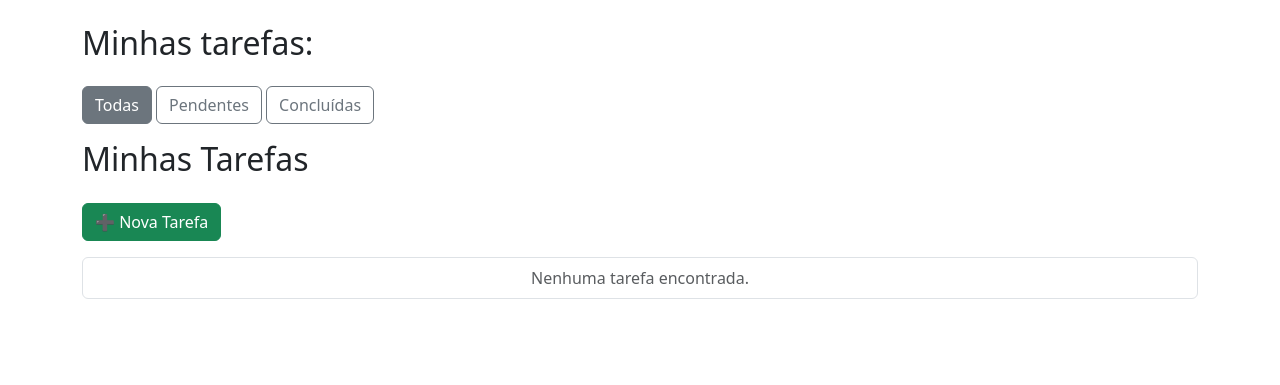
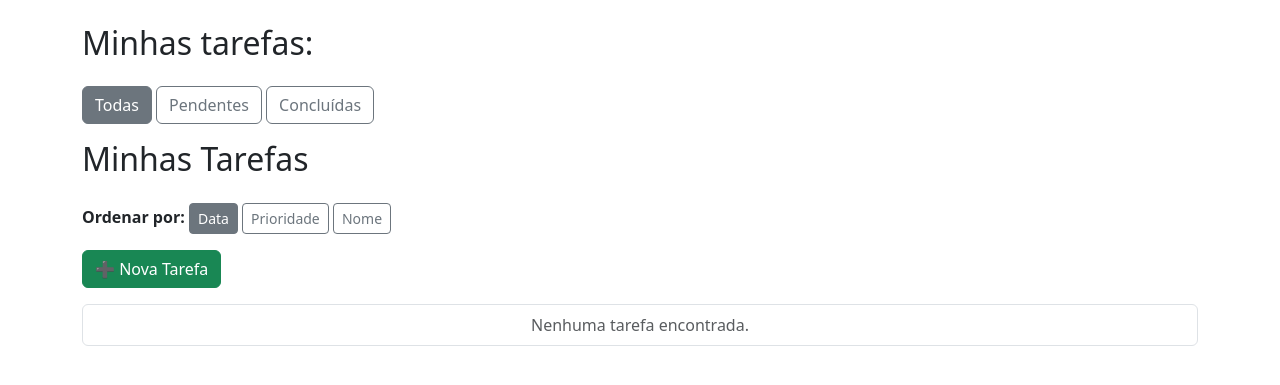
Before and after one commit to brunoapolinariodev/django-todo-app, a Django app: page / in a window 1280 px wide. Shown: the part 56-441 px from the top of the page. Run offline with Django 5.2, Linux system fonts and the light colour scheme; the visitor is signed in with stand-in values (Sample User, id 1); data that the repository does not hold is empty.

Commit message:
feat: ordenação das tarefas por nome, data ou prioridade

```diff
--- a/tasks/templates/tasks/task_list.html
+++ b/tasks/templates/tasks/task_list.html
@@ -7,6 +7,14 @@
 </div>
 
 <h2 class="mb-4">{{ titulo }}</h2>
+
+<div class="mb-3">
+  <strong>Ordenar por:</strong>
+  <a class="btn btn-sm btn-outline-secondary {% if ordenar == 'created_at' %}active{% endif %}" href="?ordenar=created_at">Data</a>
+  <a class="btn btn-sm btn-outline-secondary {% if ordenar == 'prioridade' %}active{% endif %}" href="?ordenar=prioridade">Prioridade</a>
+  <a class="btn btn-sm btn-outline-secondary {% if ordenar == 'nome' %}active{% endif %}" href="?ordenar=nome">Nome</a>
+</div>
+
 
 <a class="btn btn-success mb-3" href="{% url 'tasks:add_task' %}"
   >➕ Nova Tarefa</a
--- a/tasks/views.py
+++ b/tasks/views.py
@@ -8,6 +8,7 @@ from django.http import JsonResponse
 @login_required
 def task_list(request):
     status = request.GET.get('status', 'todas')
+    ordenar = request.GET.get('ordenar', 'created_at')
 
     if status == 'pendentes':
         tasks = Task.objects.filter(user=request.user, completed=False)
@@ -19,9 +20,18 @@ def task_list(request):
         tasks = Task.objects.filter(user=request.user)
         titulo = "Minhas Tarefas"
 
+    if ordenar == 'nome':
+        tasks = tasks.order_by('title')
+    elif ordenar == 'prioridade':
+        prioridade_ordem = {'alta': 0, 'media': 1, 'baixa': 2}
+        tasks = sorted(tasks, key=lambda x: prioridade_ordem[x.prioridade])
+    else:
+        tasks = tasks.order_by('-created_at')
+
     return render(request, 'tasks/task_list.html', {
         'tasks': tasks,
         'status': status,
+        'ordenar': ordenar,
         'titulo': titulo
     })
 
```
Also changed, not shown: tasks/models.py (+12 -2 lines).
